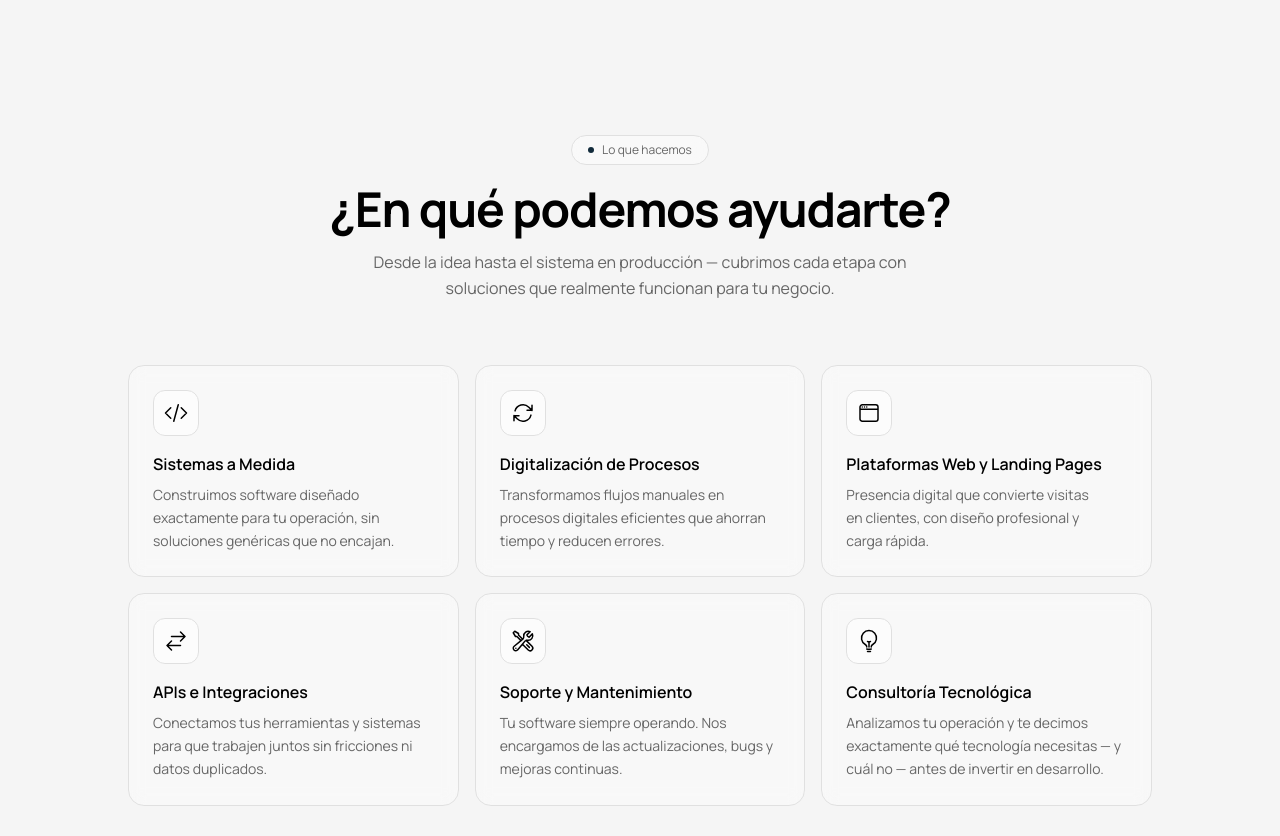
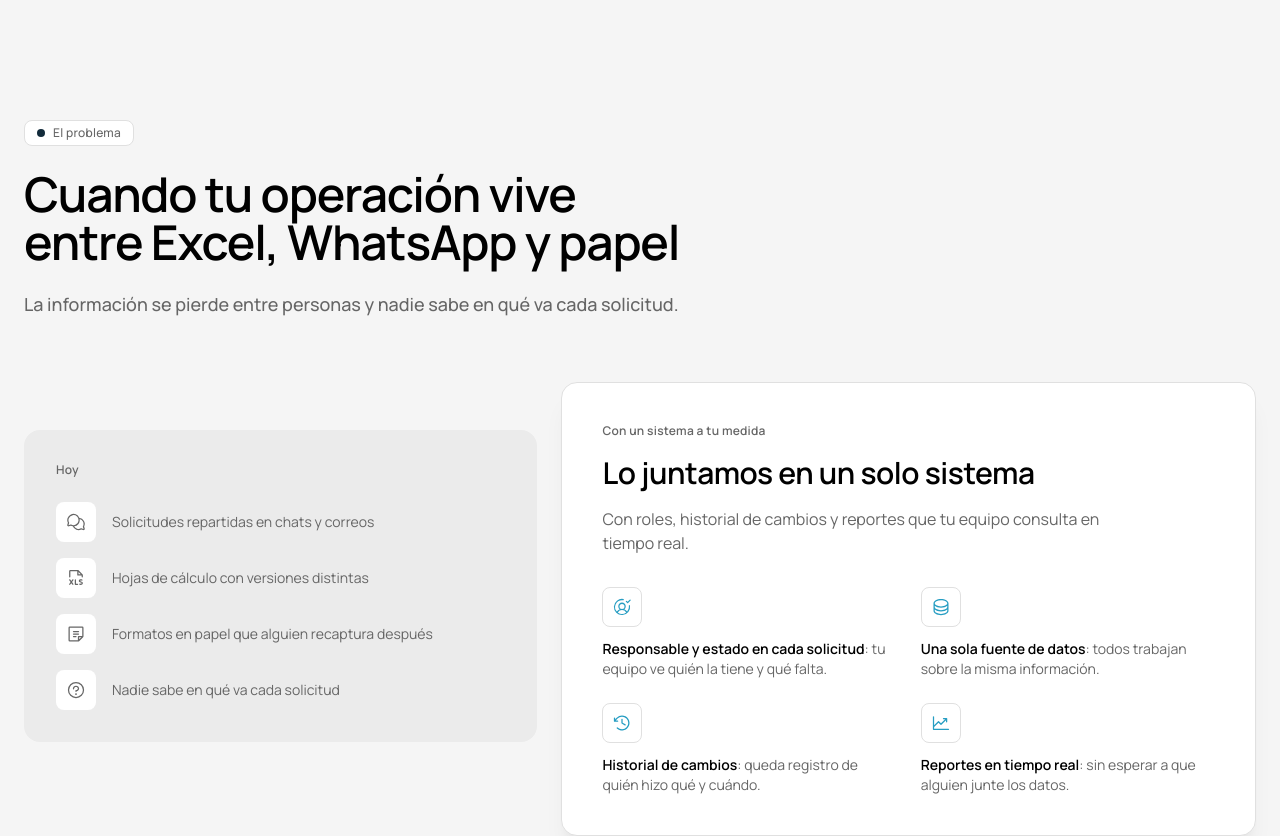
Before and after one commit to ngc-software-solutions/ngc-official-site, a Next.js app: page / in a window 1280 px wide. Shown: the part 1500-2336 px from the top of the page. Built offline with nearby package versions, Linux system fonts and the light colour scheme; what tailwind-animations would draw is missing.

Commit message:
feat: add ProblemSolution component to address operational challenges

```diff
--- a/src/app/page.tsx
+++ b/src/app/page.tsx
@@ -1,5 +1,6 @@
 import Hero from "@/components/sections/Hero";
 import FeaturedCase from "@/components/sections/FeaturedCase";
+import ProblemSolution from "@/components/sections/ProblemSolution";
 import Services from "@/components/sections/Services";
 import Portfolio from "@/components/sections/Portfolio";
 import Team from "@/components/sections/Team";
@@ -12,6 +13,7 @@ export default function Home() {
     <main>
       <Hero />
       <FeaturedCase />
+      <ProblemSolution />
       <Services />
       <Workflow />
       <Portfolio />
--- /dev/null
+++ b/src/components/sections/ProblemSolution.tsx
@@ -0,0 +1,115 @@
+import {
+  ChartLineUp,
+  ChatsCircle,
+  ClockCounterClockwise,
+  Database,
+  FileXls,
+  Note,
+  Question,
+  UserCircleCheck,
+} from "@phosphor-icons/react/ssr";
+import Reveal from "@/components/ui/Reveal";
+
+const today = [
+  { Icon: ChatsCircle, text: "Solicitudes repartidas en chats y correos" },
+  { Icon: FileXls, text: "Hojas de cálculo con versiones distintas" },
+  { Icon: Note, text: "Formatos en papel que alguien recaptura después" },
+  { Icon: Question, text: "Nadie sabe en qué va cada solicitud" },
+];
+
+const withSystem = [
+  {
+    Icon: UserCircleCheck,
+    title: "Responsable y estado en cada solicitud",
+    text: "tu equipo ve quién la tiene y qué falta.",
+  },
+  {
+    Icon: Database,
+    title: "Una sola fuente de datos",
+    text: "todos trabajan sobre la misma información.",
+  },
+  {
+    Icon: ClockCounterClockwise,
+    title: "Historial de cambios",
+    text: "queda registro de quién hizo qué y cuándo.",
+  },
+  {
+    Icon: ChartLineUp,
+    title: "Reportes en tiempo real",
+    text: "sin esperar a que alguien junte los datos.",
+  },
+];
+
+export default function ProblemSolution() {
+  return (
+    <section
+      id="problema"
+      aria-labelledby="problema-titulo"
+      className="px-6 py-24"
+    >
+      <div className="mx-auto max-w-7xl">
+        <Reveal className="max-w-170">
+          <p className="inline-flex items-center gap-2 rounded-lg border border-border bg-surface px-3 py-1 caption-4 text-muted">
+            <span aria-hidden="true" className="size-2 rounded-full bg-accent" />
+            El problema
+          </p>
+          <h2
+            id="problema-titulo"
+            className="mt-6 heading-4 text-text md:heading-2"
+          >
+            Cuando tu operación vive entre Excel, WhatsApp y papel
+          </h2>
+          <p className="mt-6 body-3 text-muted md:title-2">
+            La información se pierde entre personas y nadie sabe en qué va cada
+            solicitud.
+          </p>
+        </Reveal>
+
+        <div className="mt-16 grid items-start gap-6 lg:grid-cols-[minmax(0,0.85fr)_minmax(0,1.15fr)]">
+          {/* Today: muted on purpose, sits slightly lower to break symmetry. */}
+          <Reveal className="lg:mt-12">
+            <div className="rounded-2xl bg-surface-alt p-8">
+              <p className="caption-3 text-muted">Hoy</p>
+              <ul className="mt-6 flex flex-col gap-4">
+                {today.map(({ Icon, text }) => (
+                  <li key={text} className="flex items-center gap-4">
+                    <span className="flex size-10 shrink-0 items-center justify-center rounded-lg bg-surface text-muted">
+                      <Icon size={20} aria-hidden="true" />
+                    </span>
+                    <span className="body-6 text-muted">{text}</span>
+                  </li>
+                ))}
+              </ul>
+            </div>
+          </Reveal>
+
+          <Reveal delay={120}>
+            <div className="rounded-2xl border border-border bg-surface p-8 shadow-xl shadow-black/5 md:p-10 dark:shadow-none">
+              <p className="caption-3 text-muted">Con un sistema a tu medida</p>
+              <h3 className="mt-4 heading-5 text-text md:heading-4">
+                Lo juntamos en un solo sistema
+              </h3>
+              <p className="mt-4 max-w-lg body-3 text-muted">
+                Con roles, historial de cambios y reportes que tu equipo
+                consulta en tiempo real.
+              </p>
+
+              <ul className="mt-8 grid gap-6 sm:grid-cols-2">
+                {withSystem.map(({ Icon, title, text }) => (
+                  <li key={title} className="flex flex-col gap-3">
+                    <span className="flex size-10 items-center justify-center rounded-lg border border-border bg-surface text-accent-icon">
+                      <Icon size={20} aria-hidden="true" />
+                    </span>
+                    <p className="body-6 text-muted">
+                      <span className="body-4 text-text">{title}</span>: {text}
+                    </p>
+                  </li>
+                ))}
+              </ul>
+            </div>
+          </Reveal>
+        </div>
+      </div>
+    </section>
+  );
+}
```
